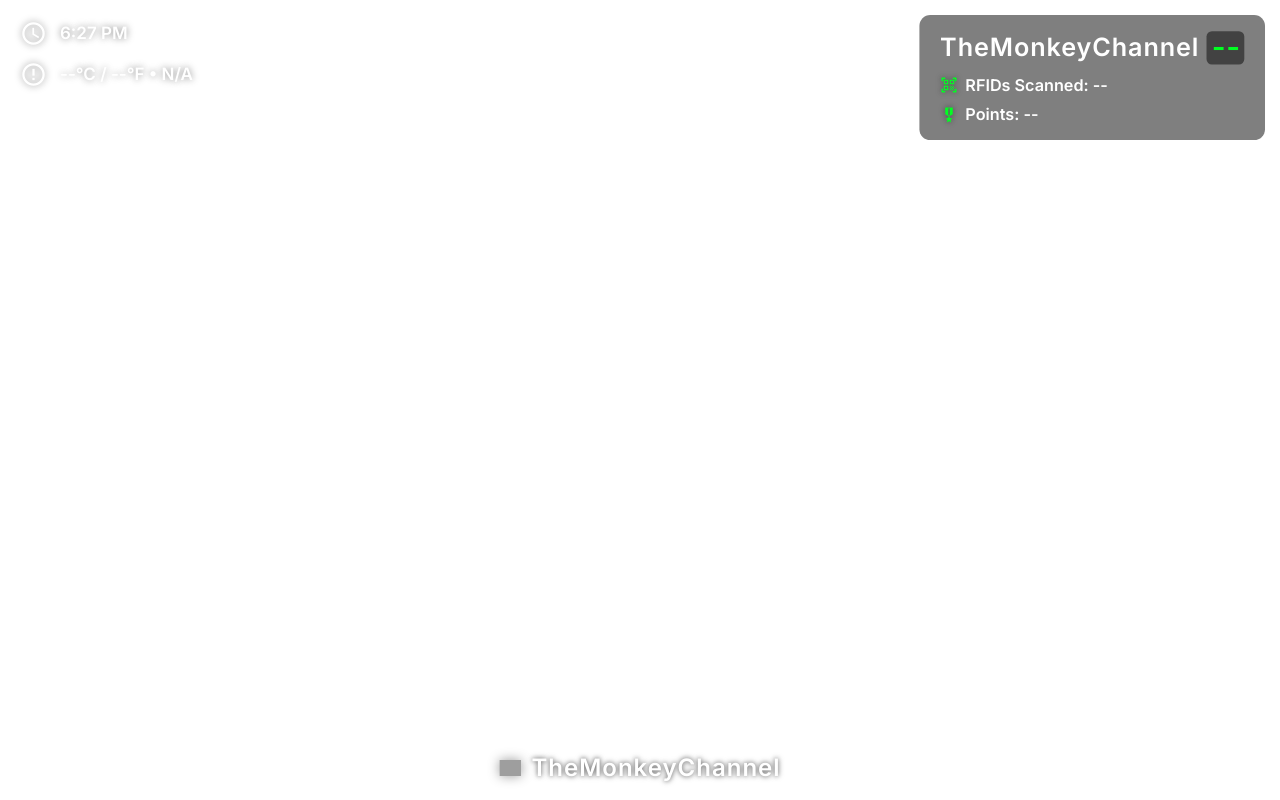
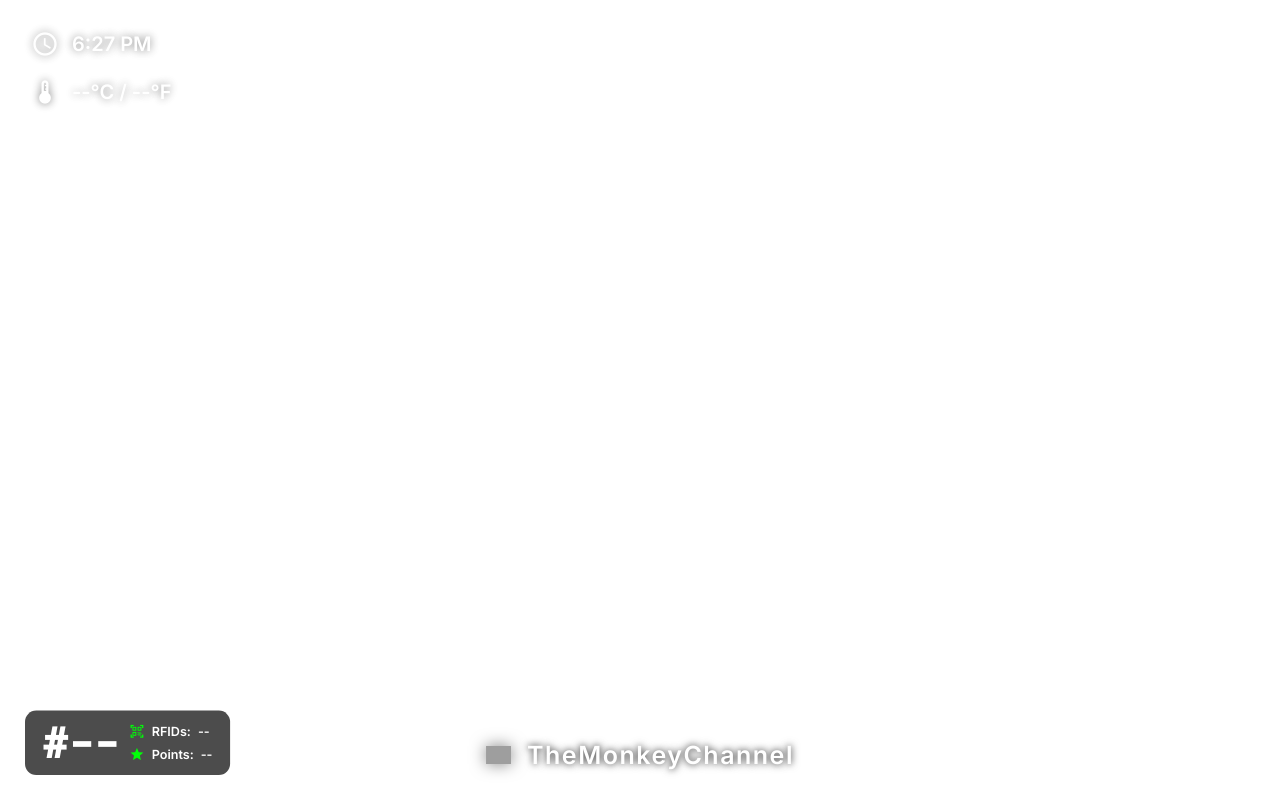
Before and after one commit to overlay333/monkey, a plain HTML site: page index.html in a window 1280 px wide. Drawn offline with Linux system fonts and the light colour scheme; no server answers; grey boxes are pictures that could not be loaded.

Commit message:
Update index.html

```diff
--- a/index.html
+++ b/index.html
@@ -15,7 +15,7 @@
     padding: 0;
     background: transparent;
     font-family: 'Inter', sans-serif;
-      font-size: 28px;
+    font-size: 36px;
     font-weight: 600;
     color: white;
     overflow: hidden;
@@ -23,118 +23,122 @@
 
   .info-overlay {
     position: absolute;
-      top: 20px;
-      left: 20px;
+    top: 30px;
+    left: 30px;
     display: flex;
     flex-direction: column;
-      gap: 14px;
+    gap: 20px;
   }
 
   .section {
     display: flex;
     align-items: center;
-      gap: 13px;
+    gap: 12px;
   }
 
-    .material-icons,
-    .material-icons-outlined {
-      font-size: 27px;
+  .section .material-icons,
+  .section .material-icons-outlined {
+    font-size: 28px;
     font-weight: 400;
     color: white;
     text-shadow:
-        0 0 6px rgba(0, 0, 0, 0.2),
-        0 0 8px rgba(0, 0, 0, 0.3);
+      0 0 8px rgba(0, 0, 0, 0.2),
+      0 0 10px rgba(0, 0, 0, 0.3);
+    width: 30px;
+    text-align: center;
+    flex-shrink: 0;
   }
 
   .info-text {
-      font-size: 17px;
+    font-size: 20px;
     font-weight: 800;
-      margin-top: 0px;
-      line-height: 1;
+    line-height: 1.2;
     display: flex;
     align-items: center;
     text-shadow:
-        0 0 6px rgba(0, 0, 0, 0.2),
-        0 0 8px rgba(0, 0, 0, 0.3);
+      0 0 8px rgba(0, 0, 0, 0.2),
+      0 0 10px rgba(0, 0, 0, 0.3);
   }
 
   .bottom-identity {
     position: absolute;
-      bottom: 20px;
+    bottom: 30px;
     left: 50%;
     transform: translateX(-50%);
+    display: flex;
+    align-items: center;
+    gap: 16px;
+  }
+
+  .kick-logo-img {
+    width: 25px;
+    height: auto;
+    filter: drop-shadow(0 0 8px rgba(0, 0, 0, 0.5));
+  }
+
+  .small-name {
+    font-size: 25px;
+    font-weight: 600;
+    text-shadow:
+      0 0 6px rgba(0, 0, 0, 0.5),
+      0 0 8px rgba(0, 0, 0, 0.5);
+    letter-spacing: 1.5px;
+  }
+
+  .score-box {
+    position: absolute;
+    bottom: 25px;
+    left: 25px;
+    background: rgba(0, 0, 0, 0.7);
+    border-radius: 16px;
+    padding: 8px 25px;
+    color: white;
+    font-family: 'Inter', sans-serif;
+    display: flex;
+    flex-direction: column;
+    gap: 12px;
+
+    transform: scale(0.7);
+    transform-origin: bottom left;
+  }
+  .score-row-container {
+    display: flex;
+    align-items: stretch;
+    gap: 16px;
+  }
+
+  .score-rank {
+    font-family: 'Roboto Mono', monospace;
+    font-size: 60px;
+    font-weight: 800;
+    margin-top: -3px;
+    display: flex;
+    align-items: center;
+    color: #fff;
+  }
+
+  .score-details {
+    display: flex;
+    flex-direction: column;
+    gap: 10px;
+    font-size: 18px;
+    font-weight: 600;
+    justify-content: center;
+  }
+
+  .score-item {
     display: flex;
     align-items: center;
     gap: 10px;
   }
 
-    .kick-logo-img {
-      width: 22px;
-      height: auto;
-      filter: drop-shadow(0 0 6px rgba(0, 0, 0, 0.4));
-    }
-
-    .small-name {
-      font-size: 24px;
-      font-weight: 600;
-      font-family: 'Inter', sans-serif;
-      text-shadow:
-        0 0 4px rgba(0, 0, 0, 0.4),
-        0 0 6px rgba(0, 0, 0, 0.4);
-      line-height: 1;
-      position: relative;
-      top: 0;
-      display: flex;
-      align-items: center;
-      letter-spacing: 1px;
-    }
-
-    .score-box {
-      position: absolute;
-      top: 15px;
-      right: 15px;
-      background: rgba(0, 0, 0, 0.5);
-      border-radius: 12px;
-      padding: 18px 23px;
-      display: flex;
-      flex-direction: column;
-      gap: 12px;
-      font-family: 'Inter', sans-serif;
-      color: white;
-      transform: scale(0.9);
-      transform-origin: top right;
-    }
-
-    .score-title {
-      font-size: 13x;
-      font-weight: 600;
-      letter-spacing: 1px;
-    }
-
-    .score-rank {
-      display: inline-block;
-      background: rgba(0, 0, 0, 0.48);
-      padding: 2px 5px;
-      border-radius: 6px;
-      font-family: 'Roboto Mono', monospace;
-      font-weight: 800;
-      font-size: 25px;
-      color: #00ff22;
-    }
-
-    .score-row {
-      display: flex;
-      align-items: center;
-      gap: 8px;
-      font-size: 18px;
-      font-weight: 800;
-    }
-
-    .score-row .material-icons {
-      font-size: 20px;
-      color: #00ff22;
+  .score-item .material-icons {
+    margin-top: 1px;
+    font-size: 22px;
+    color: #00ff08;
   }
 </style>
+
 </head>
 <body>
   <div class="info-overlay">
@@ -143,7 +147,7 @@
       <span id="clock" class="info-text">--:-- --</span>
     </div>
     <div class="section">
-      <span class="material-icons-outlined" id="weather-icon">device_thermostat</span>
+      <span class="material-icons">thermostat</span>
       <span id="temperature" class="info-text">--°C / --°F</span>
     </div>
   </div>
@@ -154,16 +158,18 @@
   </div>
 
   <div id="score-box" class="score-box">
-    <div class="score-title">
-      TheMonkeyChannel <span id="score-rank" class="score-rank">--</span>
+    <div class="score-row-container">
+      <div id="score-rank" class="score-rank">#--</div>
+      <div class="score-details">
+        <div class="score-item">
+          <span class="material-icons">qr_code_scanner</span>
+          RFIDs: <span id="score-scans">--</span>
         </div>
-    <div class="score-row">
-      <span class="material-icons">qr_code_scanner</span>
-      <span>RFIDs Scanned: <span id="score-scans">--</span></span>
+        <div class="score-item">
+          <span class="material-icons">star</span>
+          Points: <span id="score-points">--</span>
         </div>
-    <div class="score-row">
-      <span class="material-icons">military_tech</span>
-      <span>Points: <span id="score-points">--</span></span>
+      </div>
     </div>
   </div>
 
@@ -180,40 +186,15 @@
     setInterval(updateClock, 1000);
     updateClock();
 
-    const weatherIconMap = {
-      0: { icon: 'wb_sunny', desc: 'Clear sky' },
-      1: { icon: 'wb_sunny', desc: 'Mostly clear' },
-      2: { icon: 'partly_cloudy_day', desc: 'Partly cloudy' },
-      3: { icon: 'cloud', desc: 'Cloudy' },
-      45: { icon: 'foggy', desc: 'Fog' },
-      48: { icon: 'foggy', desc: 'Depositing rime fog' },
-      51: { icon: 'grain', desc: 'Light drizzle' },
-      53: { icon: 'grain', desc: 'Moderate drizzle' },
-      55: { icon: 'grain', desc: 'Dense drizzle' },
-      61: { icon: 'rainy', desc: 'Slight rain' },
-      63: { icon: 'rainy', desc: 'Moderate rain' },
-      65: { icon: 'rainy', desc: 'Heavy rain' },
-      71: { icon: 'ac_unit', desc: 'Slight snow' },
-      73: { icon: 'ac_unit', desc: 'Moderate snow' },
-      75: { icon: 'ac_unit', desc: 'Heavy snow' },
-      95: { icon: 'thunderstorm', desc: 'Thunderstorm' },
-      96: { icon: 'thunderstorm', desc: 'Thunderstorm with hail' },
-      99: { icon: 'thunderstorm', desc: 'Thunderstorm with heavy hail' }
-    };
-
     async function fetchWeatherInfo() {
       try {
         const res = await fetch('https://api.open-meteo.com/v1/forecast?latitude=30.2672&longitude=-97.7431&current_weather=true&timezone=auto');
         const data = await res.json();
         const c = data.current_weather.temperature;
         const f = (c * 9 / 5 + 32).toFixed(1);
-        const code = data.current_weather.weathercode;
-        const weatherData = weatherIconMap[code] || { icon: 'help_outline', desc: 'Unknown' };
-        document.getElementById('weather-icon').textContent = weatherData.icon;
         document.getElementById('temperature').textContent = `${c}°C / ${f}°F`;
       } catch {
-        document.getElementById('weather-icon').textContent = 'error_outline';
-        document.getElementById('temperature').textContent = '--°C / --°F • N/A';
+        document.getElementById('temperature').textContent = '--°C / --°F';
       }
     }
     fetchWeatherInfo();
@@ -227,7 +208,7 @@
         document.getElementById('score-scans').textContent = data.rfids_scanned ?? '--';
         document.getElementById('score-points').textContent = data.points ?? '--';
       } catch {
-        document.getElementById('score-rank').textContent = '--';
+        document.getElementById('score-rank').textContent = '#--';
         document.getElementById('score-scans').textContent = '--';
         document.getElementById('score-points').textContent = '--';
       }
```
Lines whose indentation alone changed are shown as unchanged.
